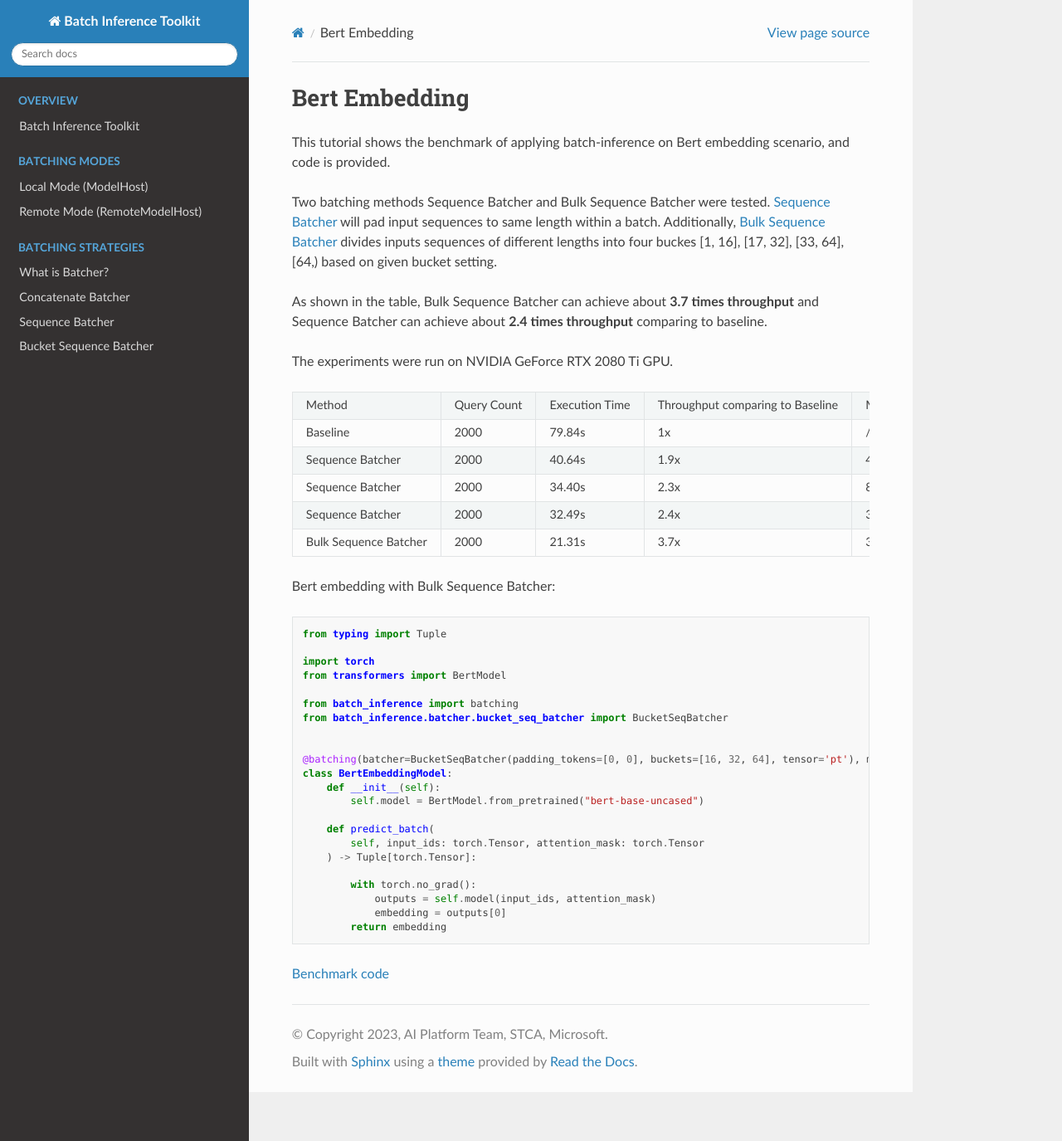
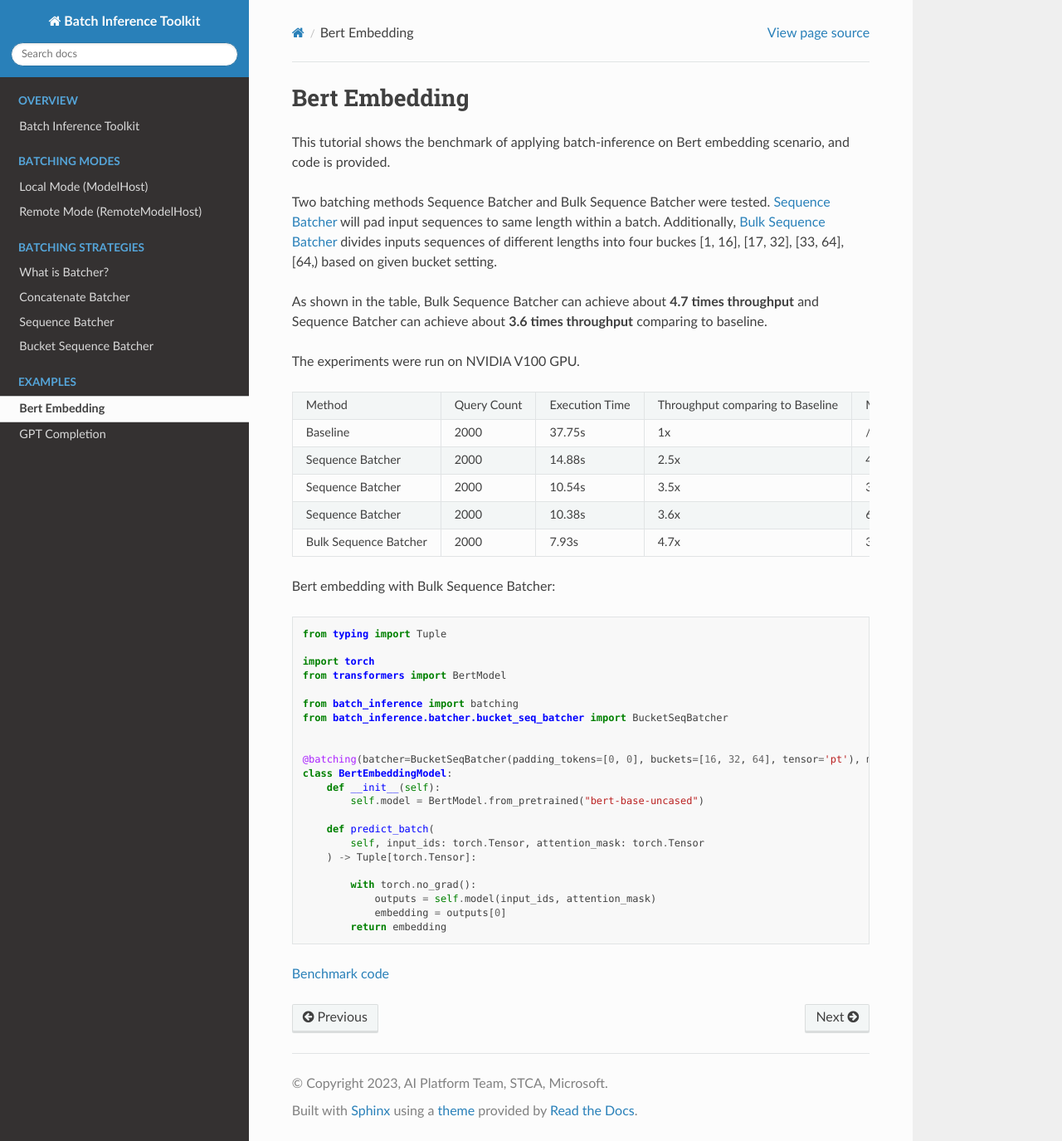
Before and after one commit to microsoft/batch-inference, a Sphinx documentation site: the page built from docs/examples/bert_embedding.rst, in a window 1280 px wide and 1375 px high. Shown: the whole window at 83% size. Built offline with Sphinx 7.4.7 and the Read the Docs theme 2.0.0, drawn with Linux system fonts in a browser that asks for light colours; pages that are not in the unit, such as notebooks, are missing from menus.

Commit message:
update benchmark and doc

```diff
--- a/docs/examples/bert_embedding.rst
+++ b/docs/examples/bert_embedding.rst
@@ -8,9 +8,9 @@ Two batching methods Sequence Batcher and Bulk Sequence Batcher were tested.
 `Sequence Batcher <https://microsoft.github.io/batch-inference/batcher/seq_batcher.html>`__ will pad input sequences to same length within a batch.
 Additionally, `Bulk Sequence Batcher <https://microsoft.github.io/batch-inference/batcher/bucket_seq_batcher.html>`__ divides inputs sequences of different lengths into four buckes [1, 16], [17, 32], [33, 64], [64,) based on given bucket setting.
 
-As shown in the table, Bulk Sequence Batcher can achieve about **3.7 times throughput** and Sequence Batcher can achieve about **2.4 times throughput** comparing to baseline.
+As shown in the table, Bulk Sequence Batcher can achieve about **4.7 times throughput** and Sequence Batcher can achieve about **3.6 times throughput** comparing to baseline.
 
-The experiments were run on NVIDIA GeForce RTX 2080 Ti GPU.
+The experiments were run on NVIDIA V100 GPU.
 
 .. list-table::
    :widths: 25 25 25 25 25 25
@@ -24,32 +24,32 @@ The experiments were run on NVIDIA GeForce RTX 2080 Ti GPU.
      - Avg Batch Size
    * - Baseline
      - 2000
-     - 79.84s
+     - 37.75s
      - 1x
      - /
      - 1
    * - Sequence Batcher
      - 2000
-     - 40.64s
-     - 1.9x
+     - 14.88s
+     - 2.5x
      - 4
-     - 4
+     - 3.99
    * - Sequence Batcher
      - 2000
-     - 34.40s
-     - 2.3x
-     - 8
-     - 7.96
+     - 10.54s
+     - 3.5x
+     - 32
+     - 31.25
    * - Sequence Batcher
      - 2000
-     - 32.49s
-     - 2.4x
-     - 32
-     - 31.25
+     - 10.38s
+     - 3.6x
+     - 64
+     - 48.78
    * - Bulk Sequence Batcher
      - 2000
-     - 21.31s
-     - 3.7x
+     - 7.93s
+     - 4.7x
      - 32
      - 15.74
 
--- a/docs/examples/bert_embedding_benchmark.py
+++ b/docs/examples/bert_embedding_benchmark.py
@@ -52,13 +52,13 @@ def main():
         benchmark_sync(model_host, queries, num_calls=2000, parallel=64, warm_up_calls=100)
         print(f"Query count: {model_host.model_obj.query_count}. Batch count: {model_host.model_obj.batch_count}")
 
-    print("Test with SeqBatcher max batch size 8")
+    print("Test with SeqBatcher max batch size 64")
     with ModelHost(
             BertEmbeddingModel,
             batcher=SeqBatcher(padding_tokens=[0, 0], tensor='pt'),
-            max_batch_size=8,
+            max_batch_size=64,
         )() as model_host:
-        benchmark_sync(model_host, queries, num_calls=2000, parallel=64, warm_up_calls=100)
+        benchmark_sync(model_host, queries, num_calls=2000, parallel=100, warm_up_calls=100)
         print(f"Query count: {model_host.model_obj.query_count}. Batch count: {model_host.model_obj.batch_count}")
 
     print("Test baseline")
--- a/docs/examples/gpt2_completion.py
+++ b/docs/examples/gpt2_completion.py
@@ -48,7 +48,7 @@ class Gpt2Batcher(Batcher):
         return batched_responses
 
 
-@batching(batcher=Gpt2Batcher(), max_batch_size=8)
+@batching(batcher=Gpt2Batcher(), max_batch_size=32)
 class Gpt2Completion:
     def __init__(self):
         self.model = GPT2LMHeadModel.from_pretrained("gpt2").to(device)
--- a/docs/examples/gpt2_completion_benchmark.py
+++ b/docs/examples/gpt2_completion_benchmark.py
@@ -29,7 +29,7 @@ def main():
 
     print("Test with batching")
     with Gpt2Completion.host() as model_host:
-        benchmark_sync(model_host, queries, num_calls=100, parallel=16, warm_up_calls=10)
+        benchmark_sync(model_host, queries, num_calls=100, parallel=64, warm_up_calls=10)
         print(f"Query count: {model_host.model_obj.query_count}. Batch count: {model_host.model_obj.batch_count} Token count: {model_host.model_obj.token_count}. Inference count: {model_host.model_obj.inference_count}")
 
     print("Test baseline")
--- a/docs/index.rst
+++ b/docs/index.rst
@@ -30,4 +30,5 @@
     :titlesonly:
     :caption: Examples
 
-    ./examples/llm_embedding.rst
+    ./examples/bert_embedding.rst
+    ./examples/gpt_completion.rst
```
Also changed, not shown: README.md (+5 -1 lines), docs/examples/gpt_completion.rst (+11 -10 lines), pyproject.toml (+4 -4 lines).
